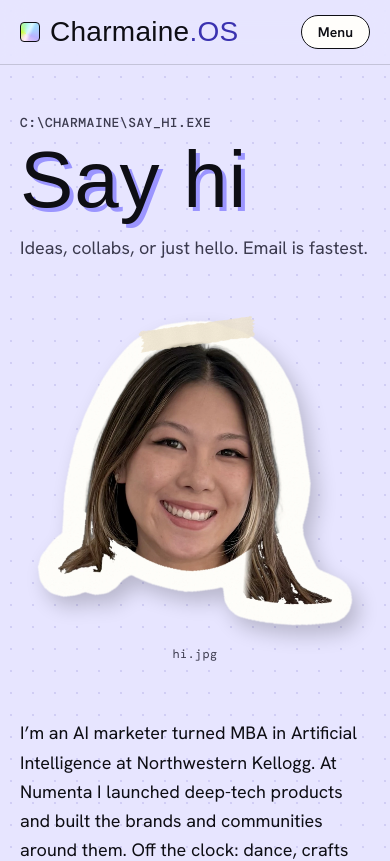
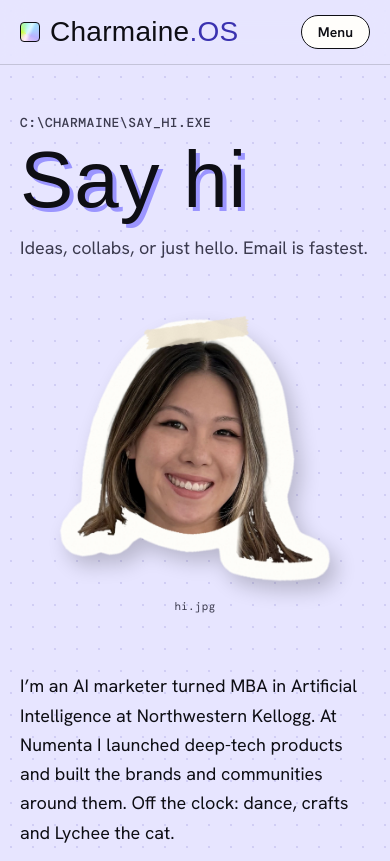
Before and after one commit to laicharmaine/personal-website, a Next.js app: page /contact in a window 390 px wide. Shown: the top 861 px of the page. Built offline with nearby package versions, Linux system fonts and the light colour scheme; a web font is replaced by a local one.

Commit message:
Contact: scale the sticker down to 19rem on desktop
Size it between the old 16rem and the 23rem enlarge, with 18rem
on mobile, and retarget the tape scrap and caption to match.

```diff
--- a/components/views/ContactView.tsx
+++ b/components/views/ContactView.tsx
@@ -28,7 +28,7 @@ export default function ContactView() {
           id="contact.photo"
           kind="image"
           label="Portrait"
-          className="relative mx-auto block w-full max-w-[21rem] md:col-span-5 md:mx-0 md:mt-2 md:max-w-[24rem]"
+          className="relative mx-auto block w-full max-w-[18rem] md:col-span-5 md:mx-0 md:mt-2 md:max-w-[19rem]"
         >
           {photo?.src && hasGazeFrames(photo.src) ? (
             <figure className="relative pb-4">
@@ -40,10 +40,10 @@ export default function ContactView() {
                 height={140}
                 aria-hidden
                 draggable={false}
-                className="pointer-events-none absolute left-1/2 top-[1.5%] z-10 w-[36%] -translate-x-[48%] -rotate-[8deg] select-none"
+                className="pointer-events-none absolute left-1/2 top-[1.5%] z-10 w-[38%] -translate-x-[48%] -rotate-[8deg] select-none"
               />
               <LivingPortrait alt={photo.alt || "Charmaine Lai"} />
-              <figcaption className="pointer-events-none mt-2.5 text-center font-mono text-xs tracking-wide text-ink-soft">
+              <figcaption className="pointer-events-none mt-2 text-center font-mono text-[11px] tracking-wide text-ink-soft">
                 <T path={["contactPage", "photoTitle"]} />
               </figcaption>
             </figure>
@@ -54,7 +54,7 @@ export default function ContactView() {
                 alt={photo.alt || "Charmaine Lai"}
                 fill
                 priority
-                sizes="(min-width: 768px) 384px, 336px"
+                sizes="(min-width: 768px) 304px, 288px"
                 className="object-cover object-[50%_30%]"
                 unoptimized={/^https?:/.test(photo.src)}
               />
```
